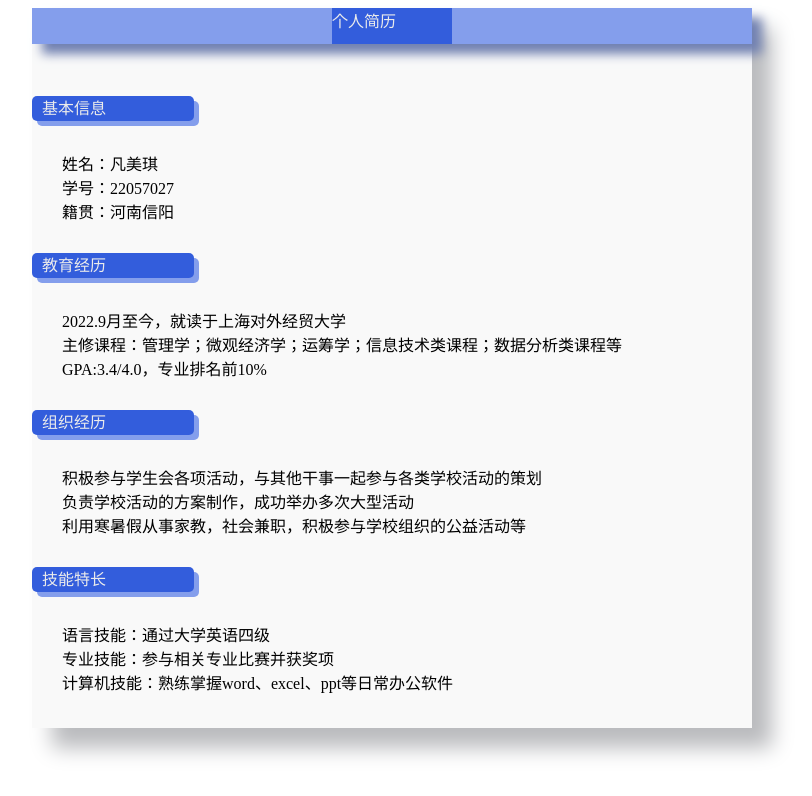
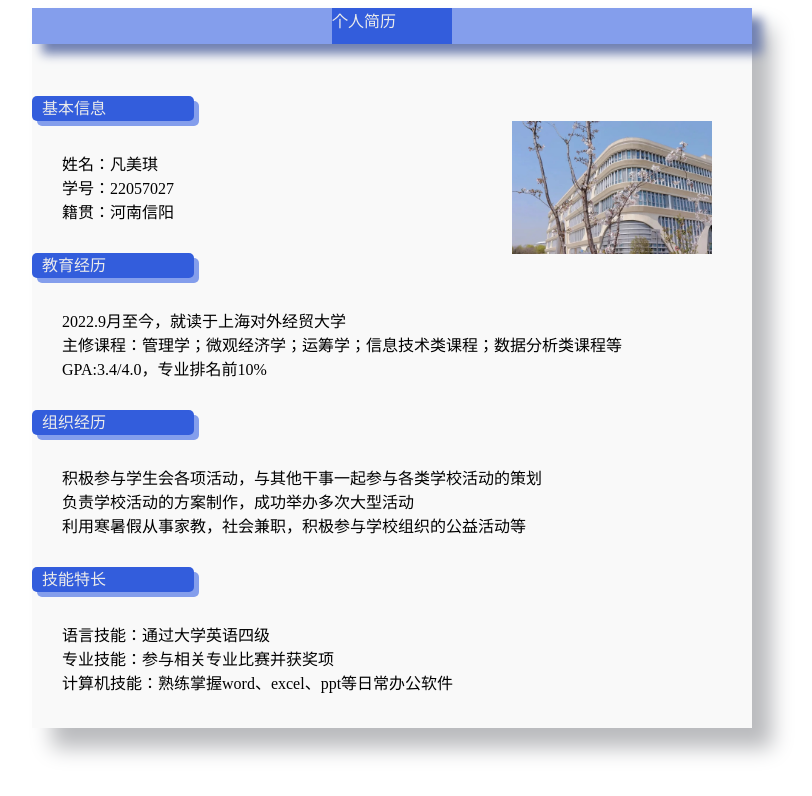
Before and after one commit to Redamancy27/Redamancy27.github.io, a plain HTML site: page index.html in a window 1280 px wide. Shown: the whole page, without its empty margins (248-1060 px from the left). Drawn offline with Linux system fonts and the light colour scheme.

Commit message:
Add files via upload

```diff
--- a/index.html
+++ b/index.html
@@ -55,6 +55,10 @@
         text-align: center
         line-height: 36px;
     }
+    .picture{
+        float: right;
+        padding-right: 40px;
+    }
 </style>
 
 <body>
@@ -65,6 +69,9 @@
         <div class="container1"></div>
         <div class="part1">
             <div class="title">基本信息</div>
+            <div class="picture">
+            <img src="1.jpg" alt="这是我的照片" width="200" height=""/>
+            </div>
             <div class="container">
                 姓名：凡美琪<br>
                 学号：22057027<br>
```
Also changed, not shown: form.html (+1 -1 lines), 1.jpg (added).
